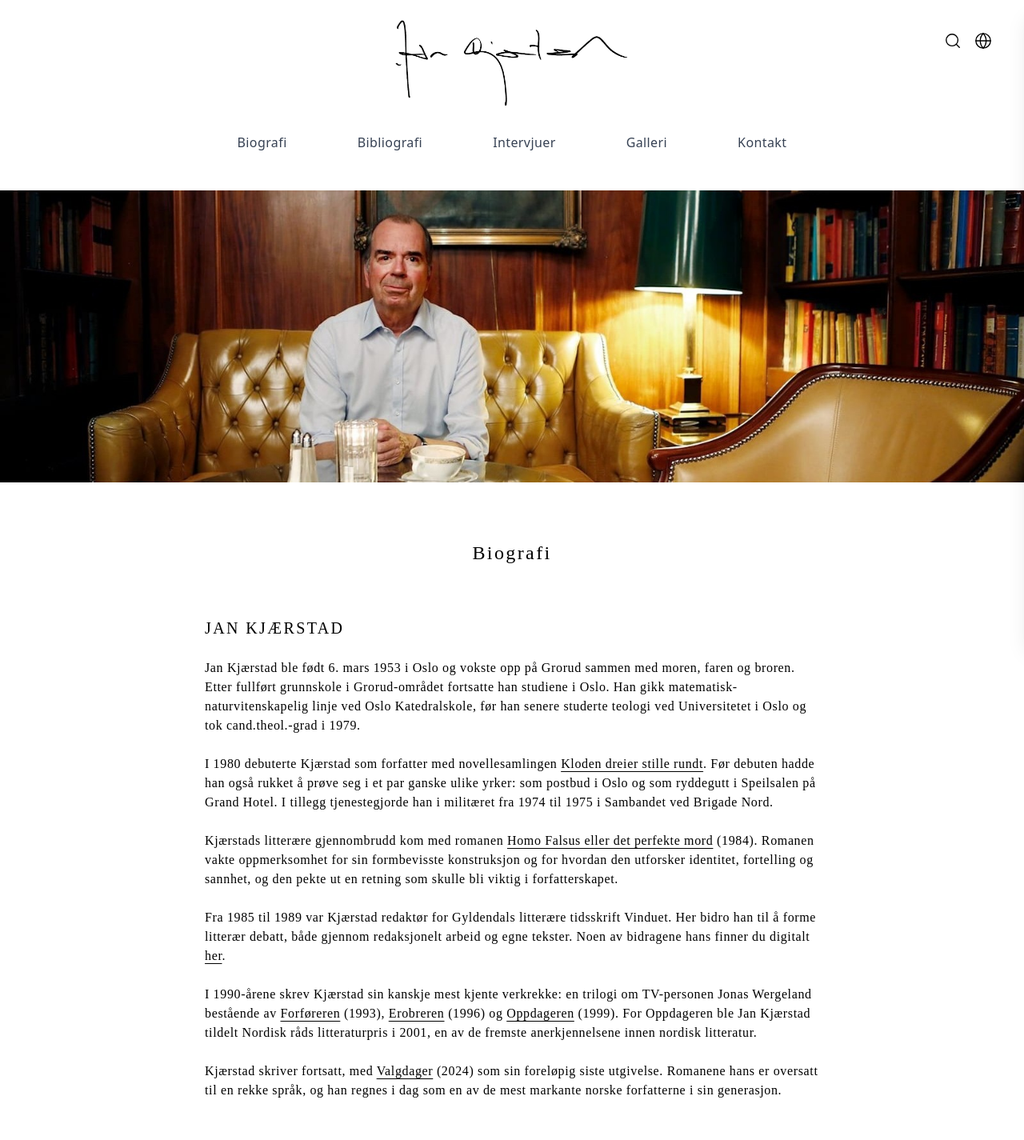
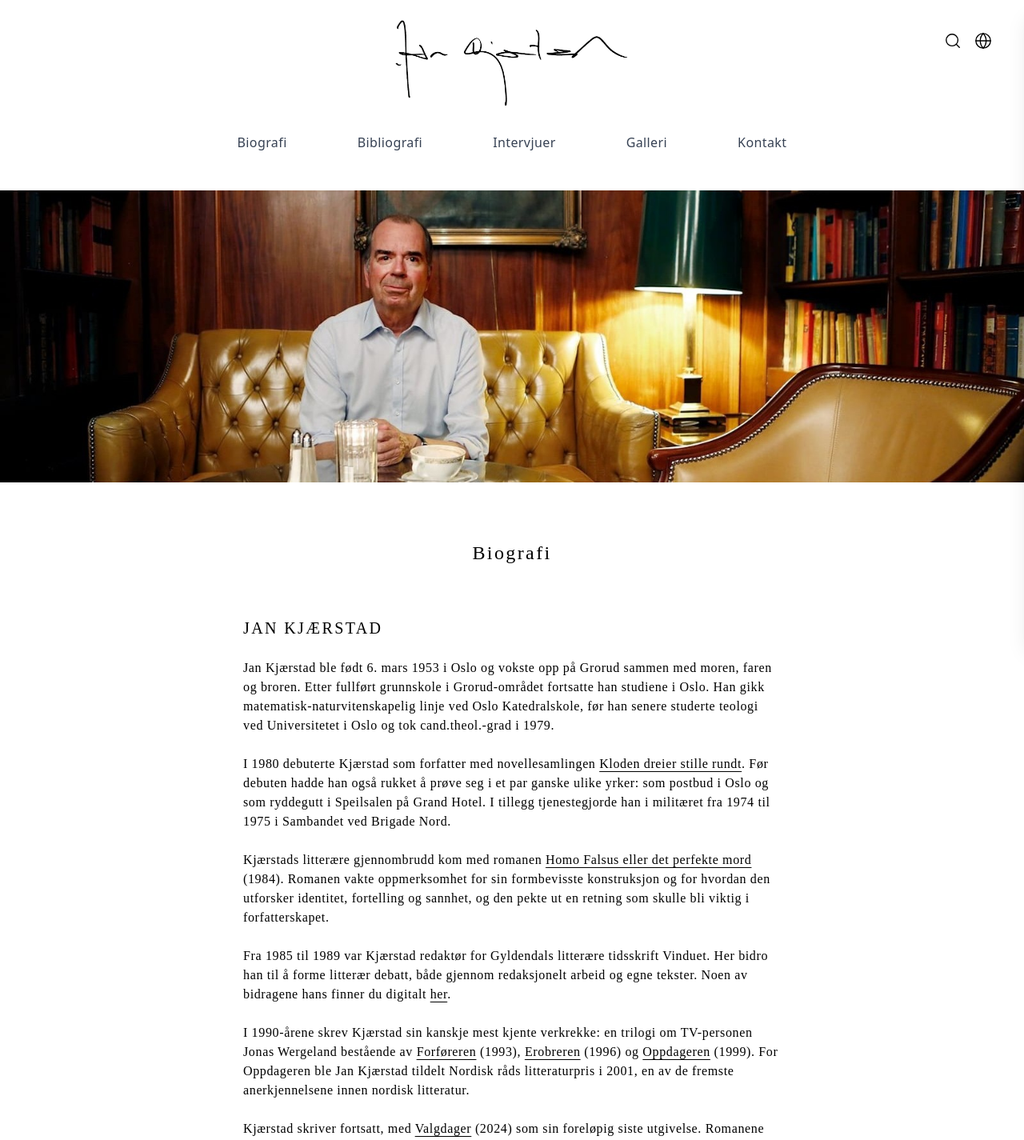
Before and after one commit to alvakleiner/JanKjaer, a React (Vite) app: page /biografi in a window 1280 px wide. Shown: the top 1425 px of the page at 80% size. Built offline with nearby package versions, Linux system fonts and the light colour scheme.

Commit message:
style: change width on text throughout the site

```diff
--- a/src/pages/Biografi.tsx
+++ b/src/pages/Biografi.tsx
@@ -565,7 +565,7 @@ function Biografi() {
       </div>
 
       <section className="bg-white">
-        <div className="max-w-5xl mx-auto px-4 md:px-8 lg:px-12 py-8 mb-16">
+        <div className="max-w-3xl mx-auto px-4 md:px-8 lg:px-12 py-8 mb-16">
           {/* Tittel */}
           <h2
             className="
```
